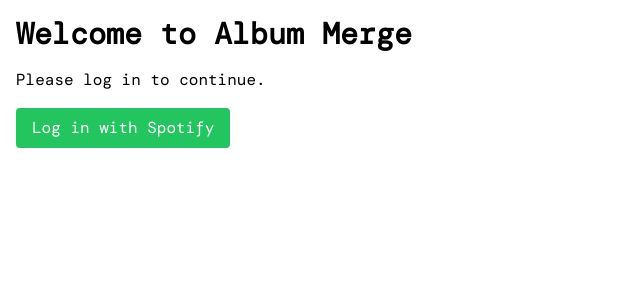
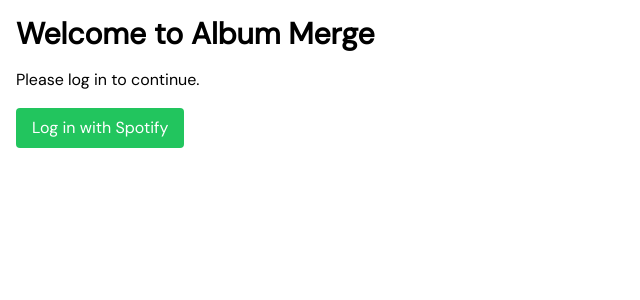
Before and after one commit to dapoadedire/albumfusion, a Next.js app: page / in a window 1280 px wide. Shown: the top 300 px of the page, without its empty margins (0-640 px from the left). Built offline with nearby package versions, Linux system fonts and the light colour scheme; no server answers.

Commit message:
chore: Update font import in layout.tsx

```diff
--- a/app/layout.tsx
+++ b/app/layout.tsx
@@ -1,8 +1,8 @@
 import type { Metadata } from "next";
-import { DM_Mono } from "next/font/google";
+import { DM_Mono, DM_Sans } from "next/font/google";
 import "./globals.css";
 
-const dm_mono = DM_Mono({ weight: "400", subsets: ["latin"] });
+const dm_mono = DM_Sans({ weight: "400", subsets: ["latin"] });
 
 export const metadata: Metadata = {
   title: "AlbumFusion",
```
